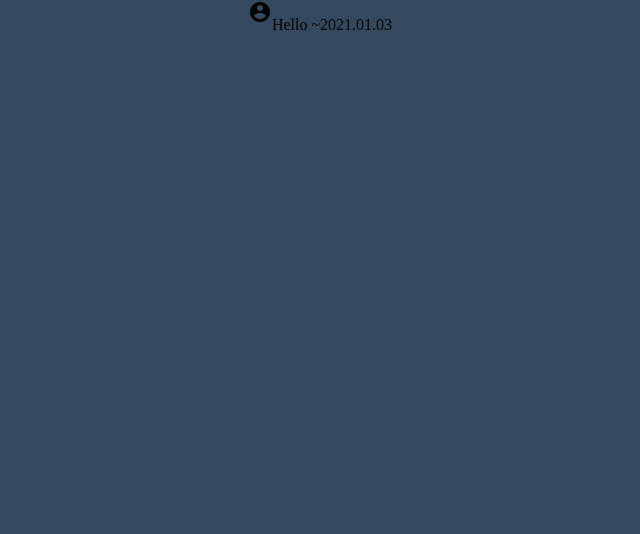
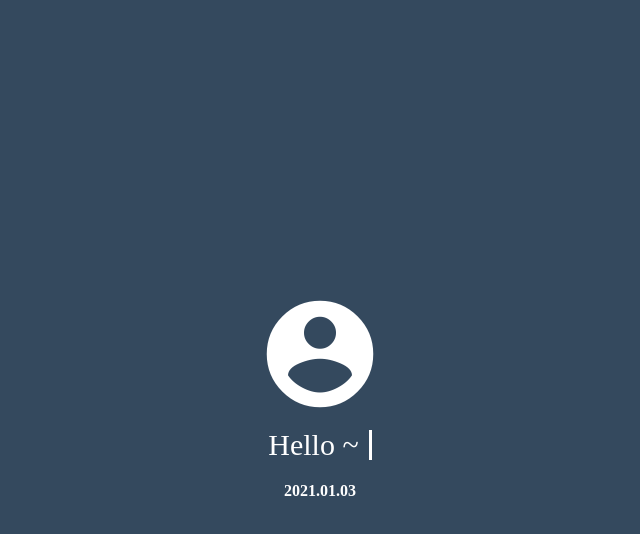
Before and after one commit to kjs0349/TypingEffect, a plain HTML site: page index.html in a window 1280 px wide. Shown: the whole page, without its empty margins (320-960 px from the left). Drawn offline with Linux system fonts and the light colour scheme.

Commit message:
[css] after요소를 활용한 dynamic 효과를 주기 위한 스타일링 완성

```diff
--- a/style.css
+++ b/style.css
@@ -5,6 +5,35 @@ body {
     background-color: #34495e;
 }
 .container {
+    width: 100%;
+    height: 100vh;
     display: flex;
     justify-content: center;
+    align-items: center;
+    flex-direction: column;
+    color: #fff;
 }
+.material-icons {
+    font-size: 8rem;
+}
+.maintext {
+    font-size: 30px;
+    margin: 10px 0;
+}
+.subtext {
+    margin: 10px 0;
+    font-weight: 700;
+}
+.dynamic {
+    display: flex;
+    justify-content: center;
+    align-items: center;
+}
+.dynamic::after {
+    content: "";
+    display: block;
+    width: 3px;
+    height: 88%;
+    background-color: #fff;
+    margin-left: 10px;
+}
```
